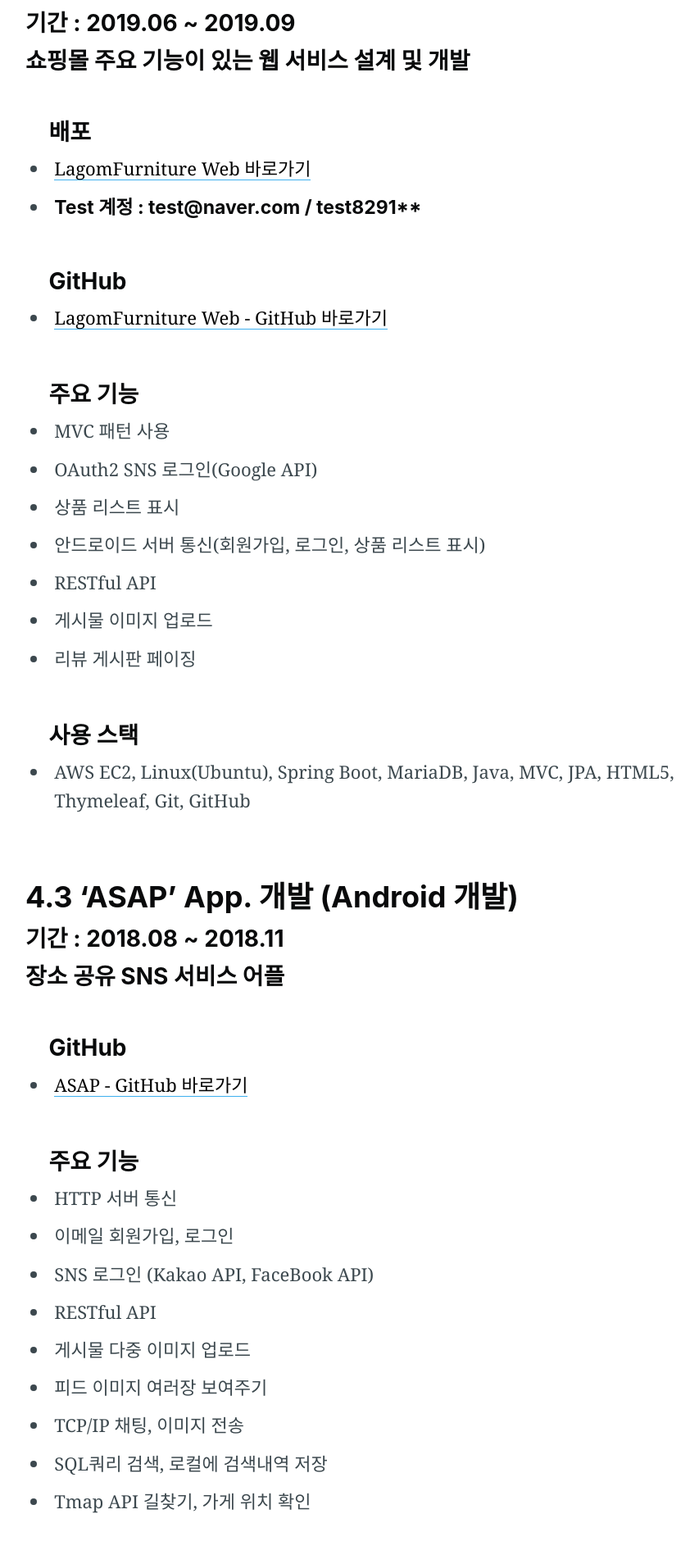
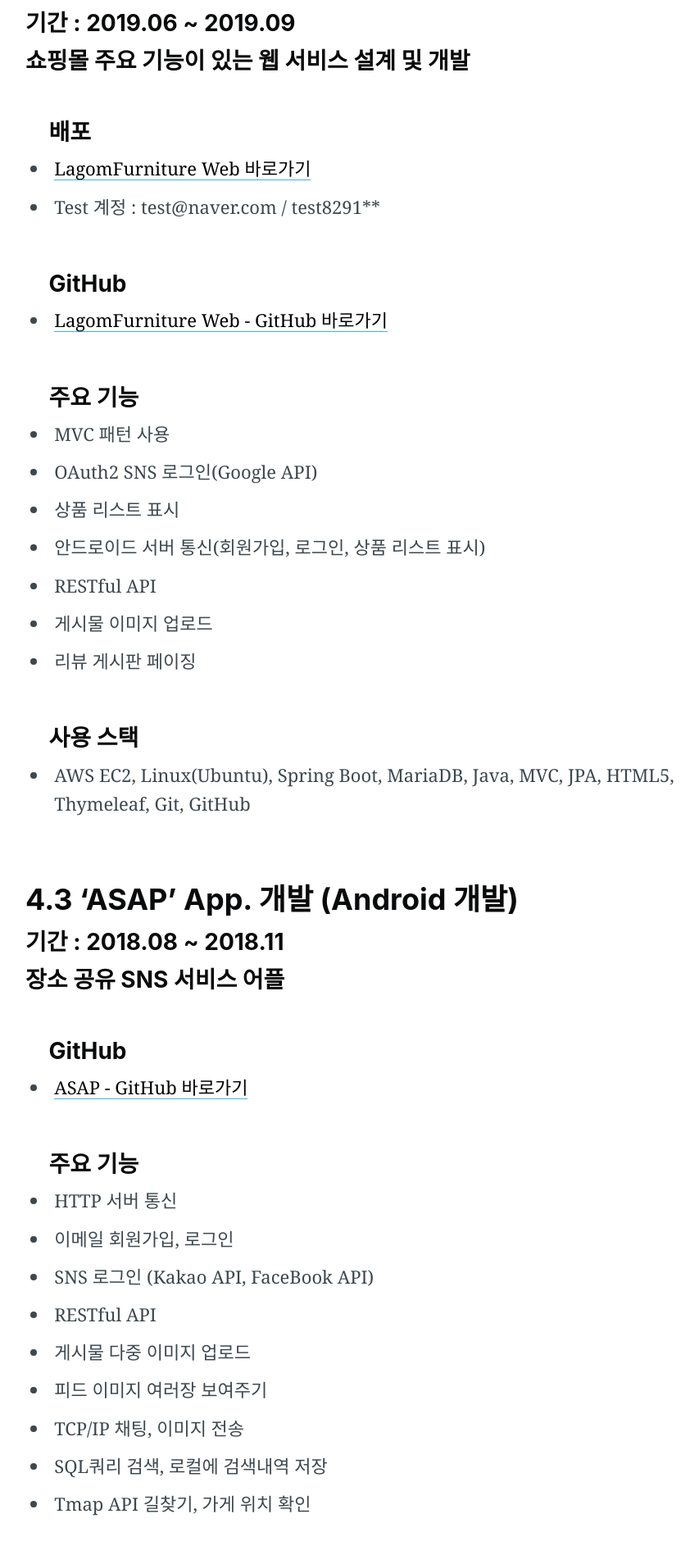
Before and after one commit to LimHanGyeol/LimHanGyeol.github.io, a Jekyll site: the page portfolio/index.html, which Jekyll copies as it is, in a window 1280 px wide. Shown: the part 3377-5285 px from the top of the page at 82% size, without its empty margins (189-1042 px from the left). Built offline with Jekyll 4.4.1, drawn with Linux system fonts in a browser that asks for light colours; nearby versions of some CDN libraries; comment, search, counter and statistics services are not loaded.

Commit message:
portfolio 34

```diff
--- a/portfolio/index.html
+++ b/portfolio/index.html
@@ -230,7 +230,7 @@
 <ul>
 <h3 id="배포-주소">배포</h3>
  <li><a href="http://54.180.193.22:8080/">LagomFurniture Web 바로가기</a></li>
- <li><h6>Test 계정 : test@naver.com / test8291**</h6> </li>
+ <li>Test 계정 : test@naver.com / test8291**</li>
  <br/>
 <h3 id="깃헙-주소">GitHub</h3>
   <li><a href="https://github.com/LimHanGyeol/lagomfurniture">LagomFurniture Web - GitHub 바로가기</a></li>
@@ -248,7 +248,6 @@
 <li>AWS EC2,  Linux(Ubuntu), Spring Boot, MariaDB, Java, MVC,  JPA, HTML5, Thymeleaf, Git, GitHub</li>
 	<br/>
 </ul>
-
 <h2 id="43-asap-app-개발-android-개발">4.3	‘ASAP’ App. 개발 (Android 개발)</h2>
 <h3 id="기간--201808--201811">기간 : 2018.08 ~ 2018.11</h3>
 <h3 id="장소-공유-sns-서비스">장소 공유 SNS 서비스 어플</h3>
@@ -274,8 +273,7 @@
 	<br/>
   <h3 id="프로그램-시연-1">프로그램 시연</h3>
 
-<!-- <iframe width="560" height="315" src="https://youtu.be/poDll9-K1YY" frameborder="0" allowfullscreen=""></iframe> -->
-<iframe width="560" height="315" src="https://youtu.be/poDll9-K1YY" frameborder="0" allow="accelerometer; autoplay; encrypted-media; gyroscope; picture-in-picture" allowfullscreen></iframe>
+<iframe width="560" height="315" src="https://www.youtube.com/embed/poDll9-K1YY" frameborder="0" allow="accelerometer; autoplay; encrypted-media; gyroscope; picture-in-picture" allowfullscreen></iframe>
 <h3 id="스크린샷-2">스크린샷</h3>
 </ul>
 <img class="portfolioimage" src="/assets/portfolio/asap/login.png" alt="asap1" />
```
